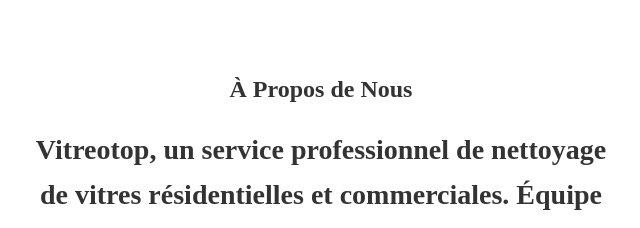
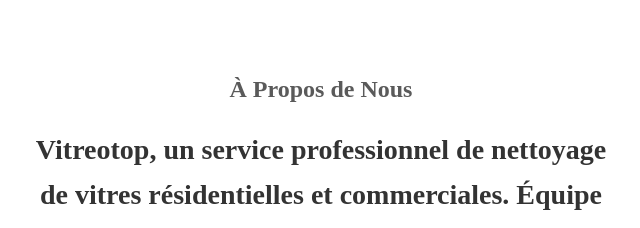
Before and after one commit to JFKno/Vitreotop, a plain HTML site: page index_fr.html in a window 1280 px wide. Shown: the part 130-358 px from the top of the page, 319-959 px from the left. Drawn offline with Linux system fonts and the light colour scheme; some packages are replaced by stand-ins of ours; files that its build step writes are made by us from their sources; a script that the page names is missing.

Commit message:
Add files via upload

```diff
--- a/css/styles.css
+++ b/css/styles.css
@@ -98,6 +98,7 @@ header .current-page::after {
 
 #about h2 {
   font-size: 24px;
+  color: #5a5a5a;
   font-weight: bold;
   font-family: 'Bell MT', serif;
   text-align: center;
--- a/index_fr.html
+++ b/index_fr.html
@@ -2,7 +2,6 @@
 <html lang="fr">
 <head>
   <meta charset="UTF-8">
-  <meta name="viewport" content="width=device-width, initial-scale=1.0">
   <title>Vitrotop - Accueil</title>
   <link rel="stylesheet" href="css/styles.css">
   <link rel="stylesheet" media="screen and (max-width: 768px)" href="styles_mobile.css">
```
Also changed, not shown: index.html (+0 -1 lines).
